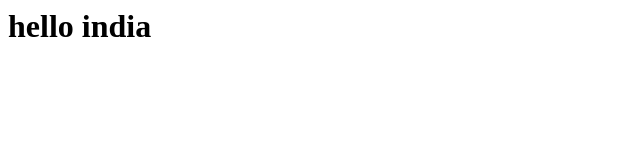
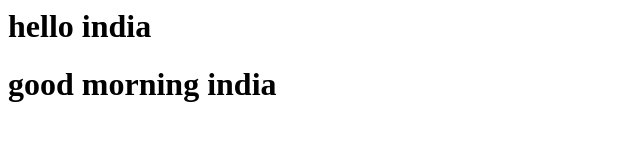
Before and after one commit to pchander8590/hello-world, a plain HTML site: page index.html in a window 1280 px wide. Shown: the whole page, without its empty margins (0-640 px from the left). Drawn offline with Linux system fonts and the light colour scheme.

Commit message:
update index.html

```diff
--- a/index.html
+++ b/index.html
@@ -1 +1,2 @@
 <h1>hello india</h1>
+<h1>good morning india </h1>
```
